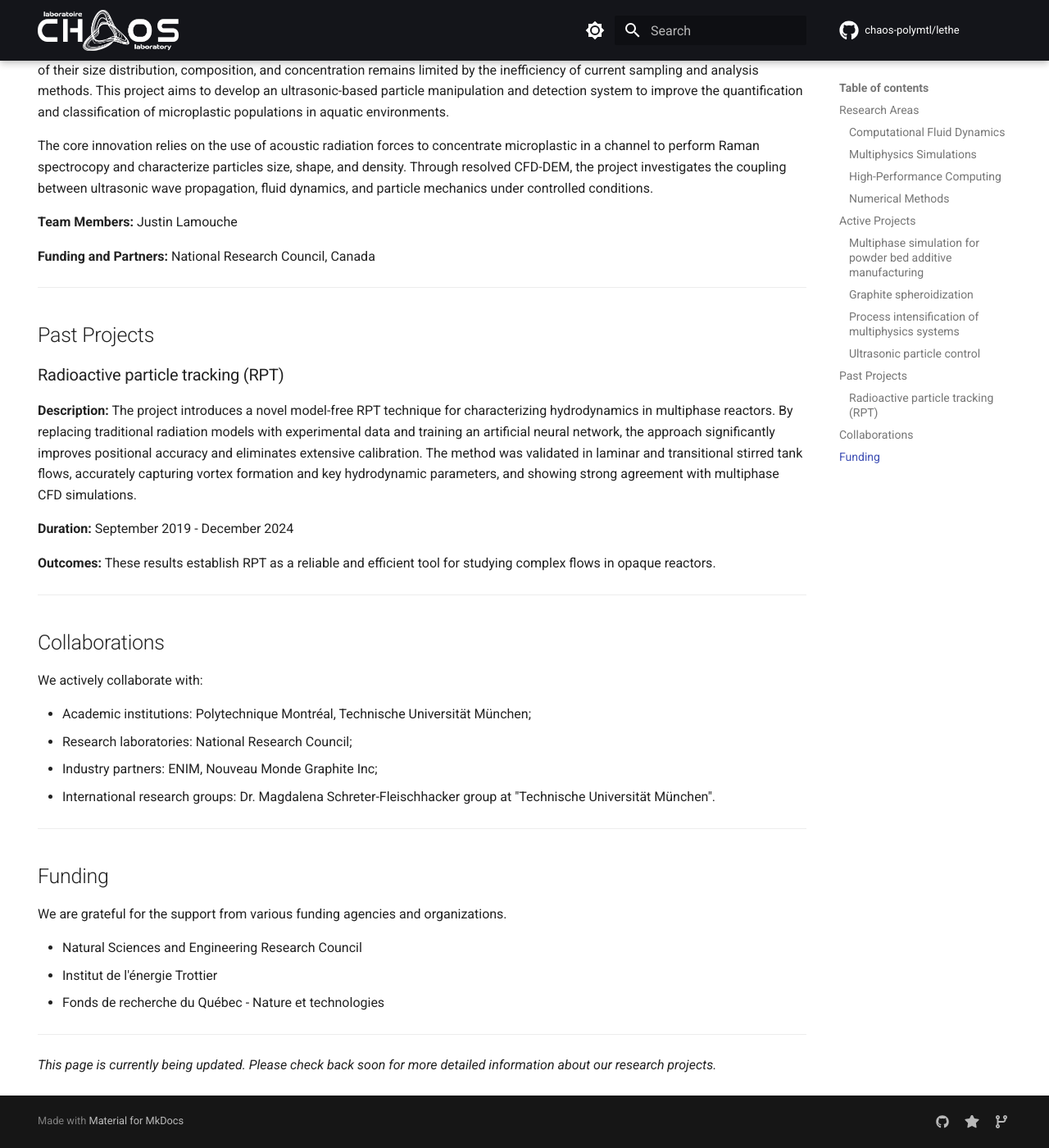
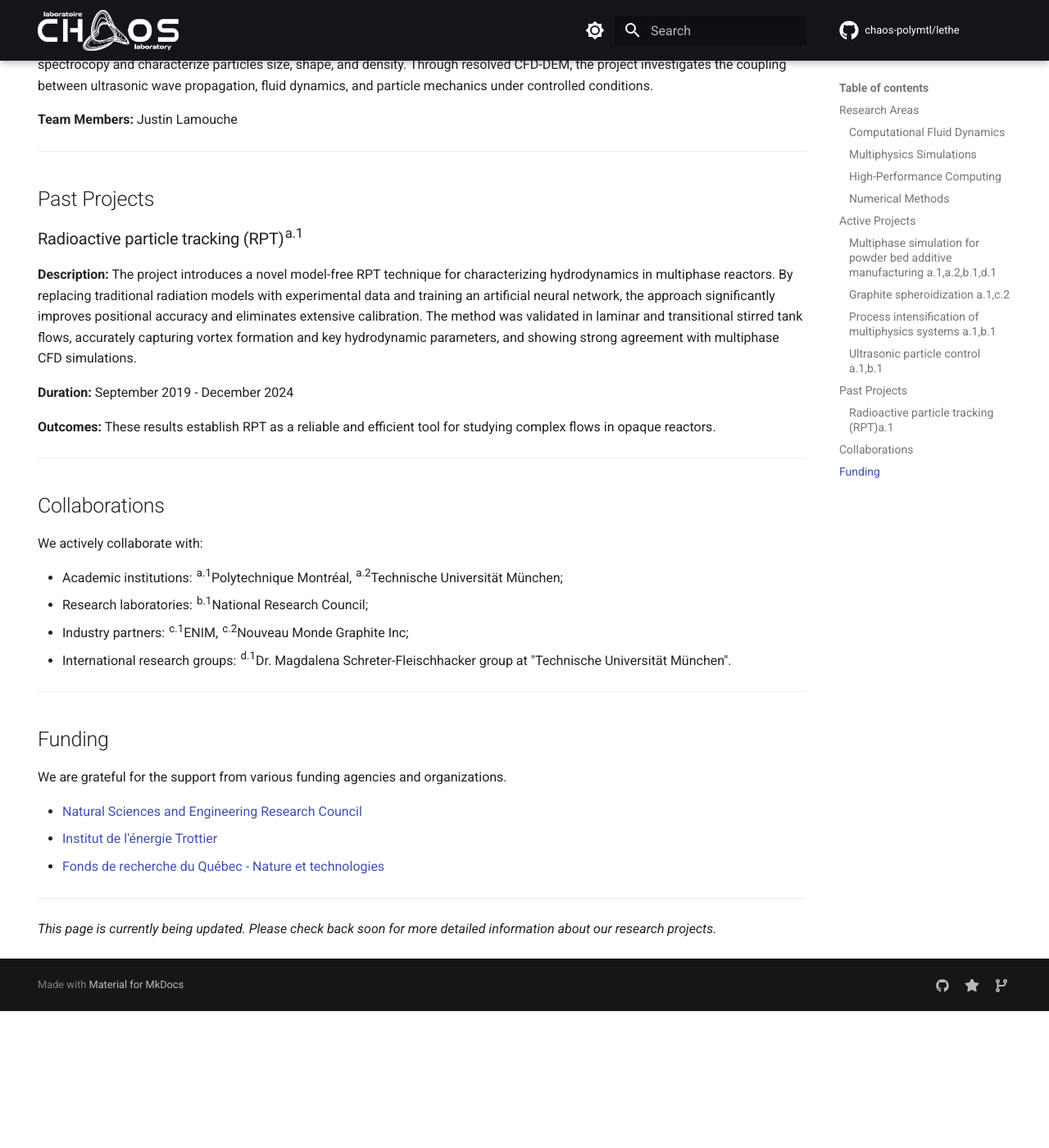
Before and after one commit to chaos-polymtl/chaos-lab, an MkDocs documentation site: the page built from docs/research.md, in a window 1280 px wide and 1400 px high, scrolled down 2507 px. Shown: the whole window at 82% size. Built offline with MkDocs 1.6.1 and Material for MkDocs 9.7.7, drawn with Linux system fonts in a browser that asks for light colours; comment, search, counter and statistics services are not loaded; after the commit the page ends 3740 px from its top, so only the background shows below that; some of the changed text lies outside the part shown.

Commit message:
Update research funding

```diff
--- a/docs/research.md
+++ b/docs/research.md
@@ -40,7 +40,7 @@
 
 ## Active Projects
 
-### Multiphase simulation for powder bed additive manufacturing
+### Multiphase simulation for powder bed additive manufacturing  <sup>a.1,</sup><sup>a.2,</sup><sup>b.1,</sup><sup>d.1</sup>
 
 **Description:** Powder spreading and melting are two critical stages in Laser Powder Bed Fusion (LPBF) that directly determine the final part quality, surface finish, and process reliability. Despite its technological maturity, LPBF still suffers from inconsistencies related to powder flowability, spreading uniformity, and melt-pool stability, largely due to the complex and poorly understood multiphase interactions between solid particles, molten metal, and surrounding gas.
 
@@ -48,10 +48,8 @@
 
 **Team Members:** Amishga Alphonius, Hélène Papillon Laroche and Olivier Gaboriault
 
-**Funding and Partners:** National Research Council, Canada & TUM School of Engineering and Design, Munich
 
-
-### Graphite spheroidization
+### Graphite spheroidization  <sup>a.1,</sup><sup>c.2</sup>
 
 **Description:** The graphite spheroidization project, conducted in collaboration with Nouveau Monde Graphite Inc. (NMG), aims to improve the morphological control and energy efficiency of the spheroidization process used to produce battery-grade anode materials for lithium-ion cells. Current industrial methods rely heavily on empirical tuning of operating conditions, leading to high energy consumption and variable product quality.
 
@@ -59,10 +57,8 @@
 
 **Team Members:** Charles Wilson and Jacob Tremblay
 
-**Funding and Partners:** Nouveau Monde Graphite Inc
 
-
-### Process intensification of multiphysics systems
+### Process intensification of multiphysics systems  <sup>a.1,</sup><sup>b.1</sup>
 
 **Description:** The transition toward more energy-efficient, compact, and sustainable chemical processes calls for a fundamental rethinking of conventional reactor design. To address this challenge, the present project aims to develop advanced numerical tools and modeling frameworks for process intensification in chemical reactors, with the ultimate goal of improving their energy efficiency, selectivity, and scalability.
 
@@ -70,9 +66,8 @@
 
 **Team Members:** Oreste Marquis, Victor Oliveira Ferreira, Olivier Guévremont, Wiebke Mainville
 
-**Funding and Partners:** National Research Council, Canada & Institut de l'énergie Trottier
 
-### Ultrasonic particle control
+### Ultrasonic particle control  <sup>a.1,</sup><sup>b.1</sup>
 
 **Description:** The growing presence of microplastics in oceans poses a major environmental challenge, yet accurate characterization of their size distribution, composition, and concentration remains limited by the inefficiency of current sampling and analysis methods. This project aims to develop an ultrasonic-based particle manipulation and detection system to improve the quantification and classification of microplastic populations in aquatic environments.
 
@@ -80,14 +75,12 @@
 
 **Team Members:** Justin Lamouche
 
-**Funding and Partners:** National Research Council, Canada
-
 
 ---
 
 ## Past Projects
 
-### Radioactive particle tracking (RPT)
+### Radioactive particle tracking (RPT)<sup>a.1</sup>
 
 **Description:** The project introduces a novel model-free RPT technique for characterizing hydrodynamics in multiphase reactors. By replacing traditional radiation models with experimental data and training an artificial neural network, the approach significantly improves positional accuracy and eliminates extensive calibration. The method was validated in laminar and transitional stirred tank flows, accurately capturing vortex formation and key hydrodynamic parameters, and showing strong agreement with multiphase CFD simulations.
 
@@ -101,10 +94,10 @@
 
 We actively collaborate with:
 
-- Academic institutions: Polytechnique Montréal, Technische Universität München;
-- Research laboratories: National Research Council;
-- Industry partners: ENIM, Nouveau Monde Graphite Inc;
-- International research groups: Dr. Magdalena Schreter-Fleischhacker group at "Technische Universität München".
+- Academic institutions: <sup>a.1</sup>Polytechnique Montréal, <sup>a.2</sup>Technische Universität München;
+- Research laboratories: <sup>b.1</sup>National Research Council;
+- Industry partners: <sup>c.1</sup>ENIM, <sup>c.2</sup>Nouveau Monde Graphite Inc;
+- International research groups: <sup>d.1</sup>Dr. Magdalena Schreter-Fleischhacker group at "Technische Universität München".
 
 
 ---
@@ -113,9 +106,9 @@
 
 We are grateful for the support from various funding agencies and organizations.
 
-- Natural Sciences and Engineering Research Council
-- Institut de l'énergie Trottier
-- Fonds de recherche du Québec - Nature et technologies
+- [Natural Sciences and Engineering Research Council](https://www.nserc-crsng.gc.ca/)
+- [Institut de l'énergie Trottier ](https://iet.polymtl.ca/)
+- [Fonds de recherche du Québec - Nature et technologies](https://frq.gouv.qc.ca/)
 
 ---
 
```
